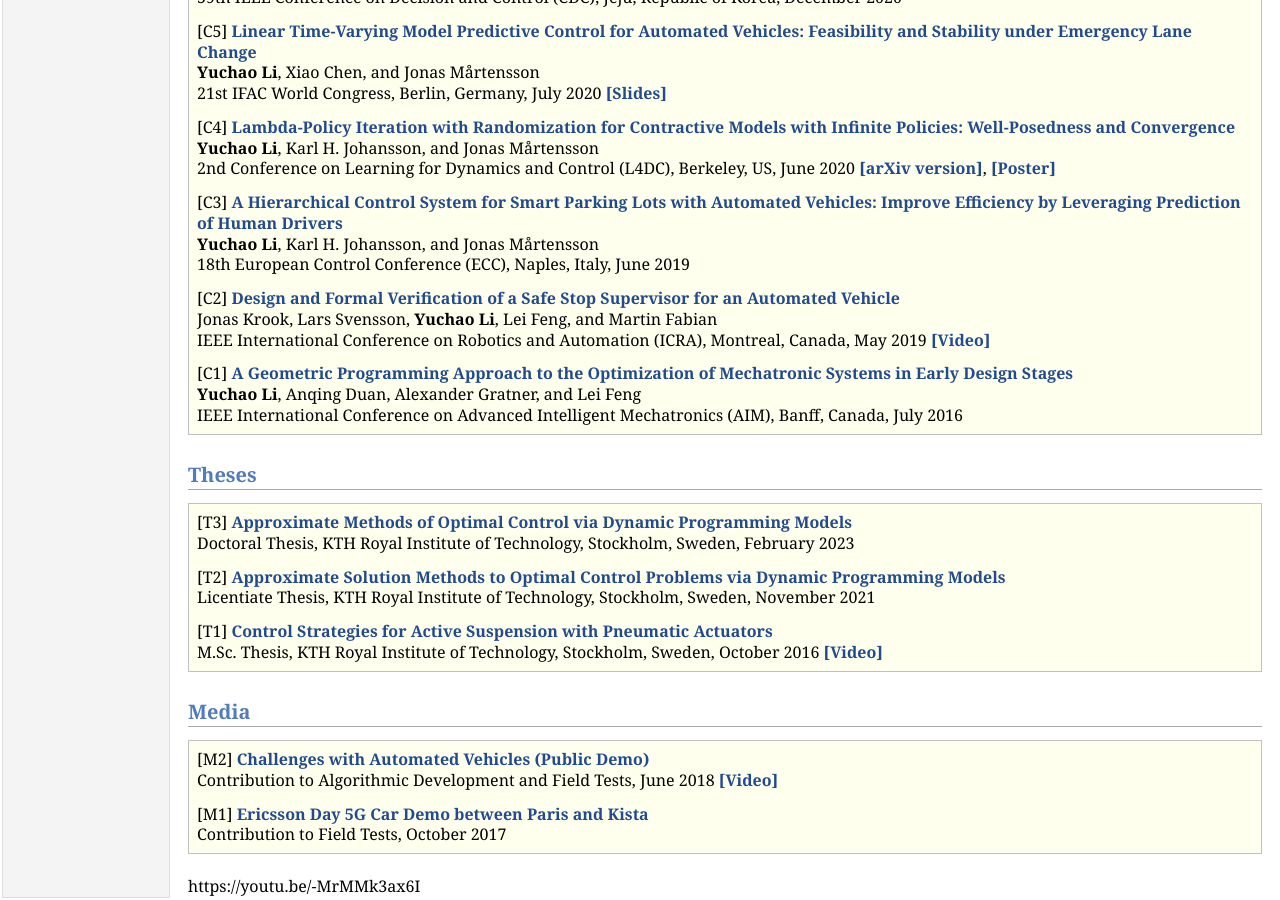
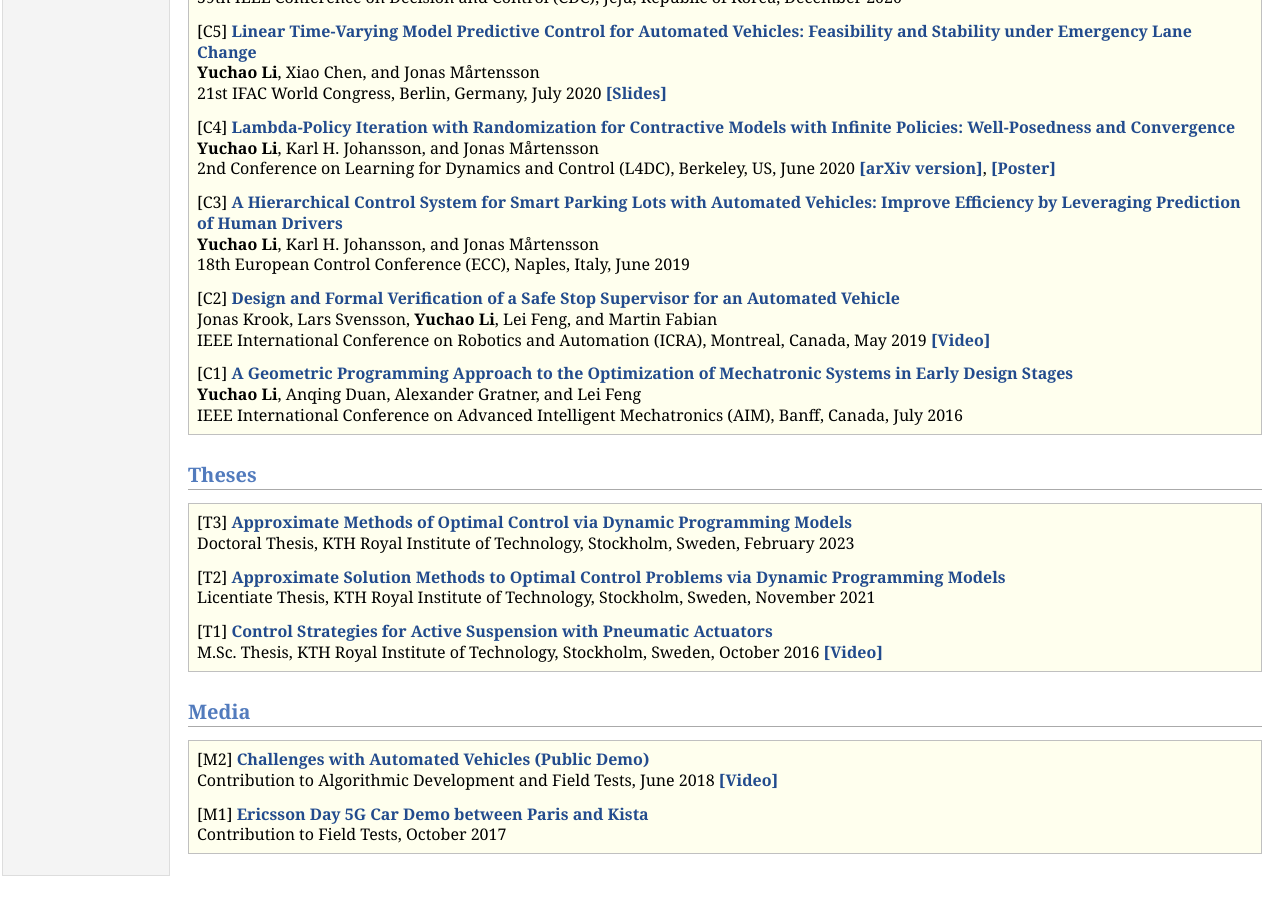
Before and after one commit to yuchaotaigu/yuchaotaigu.github.io, a Jekyll site: the page research.html, which Jekyll copies as it is, in a window 1280 px wide and 900 px high, scrolled down 1507 px. Built offline with Jekyll 4.4.1, drawn with Linux system fonts in a browser that asks for light colours; comment, search, counter and statistics services are not loaded; after the commit the page ends 2385 px from its top, so only the background shows below that; part of the change alters nothing that is shown.

Commit message:
Update research.html

```diff
--- a/research.html
+++ b/research.html
@@ -143,7 +143,6 @@ Contribution to Algorithmic Development and Field Tests, June 2018 <a href="http
 Contribution to Field Tests, October 2017</p>
   </div></div>
 
-https://youtu.be/-MrMMk3ax6I
 
 </td>
 </tr>
```
